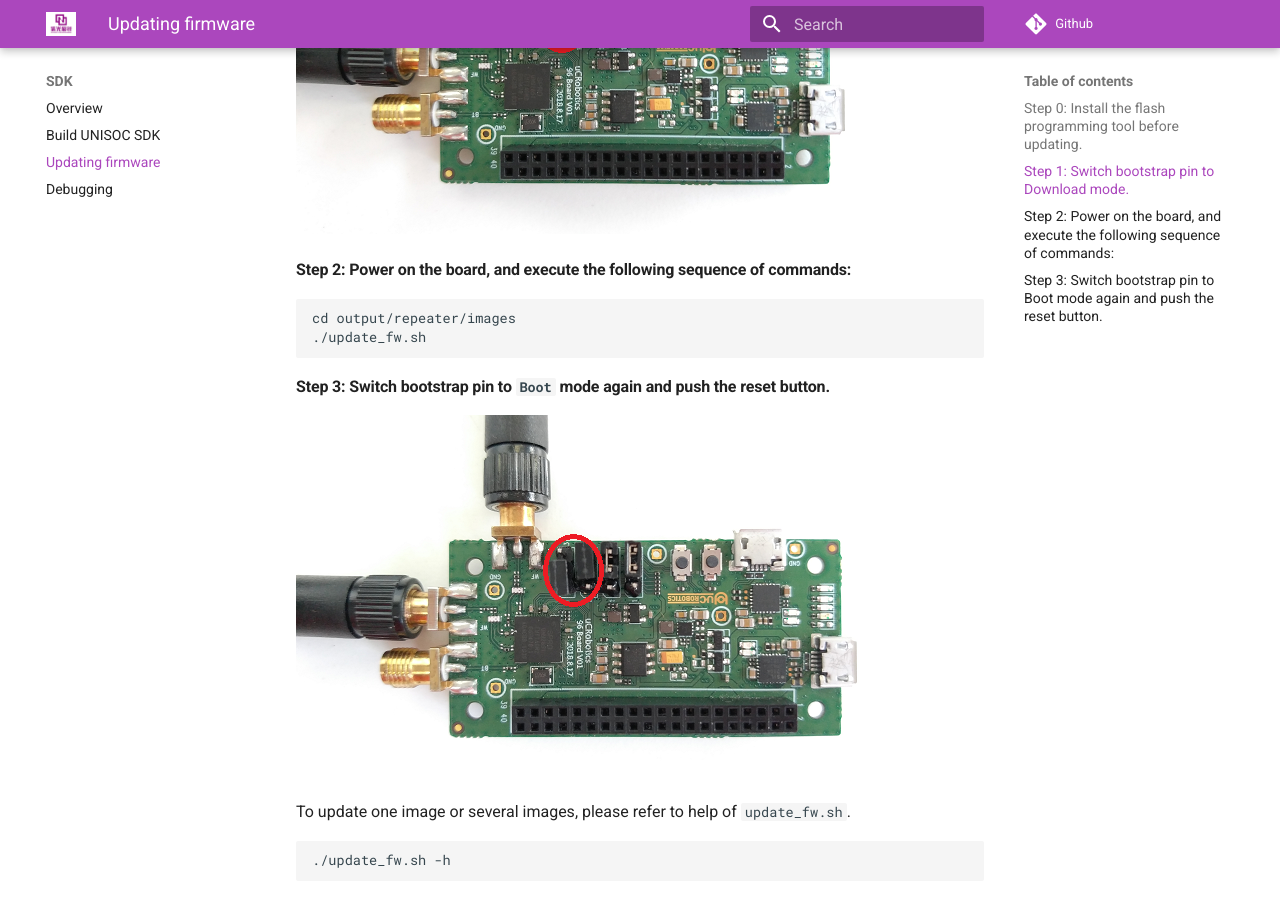
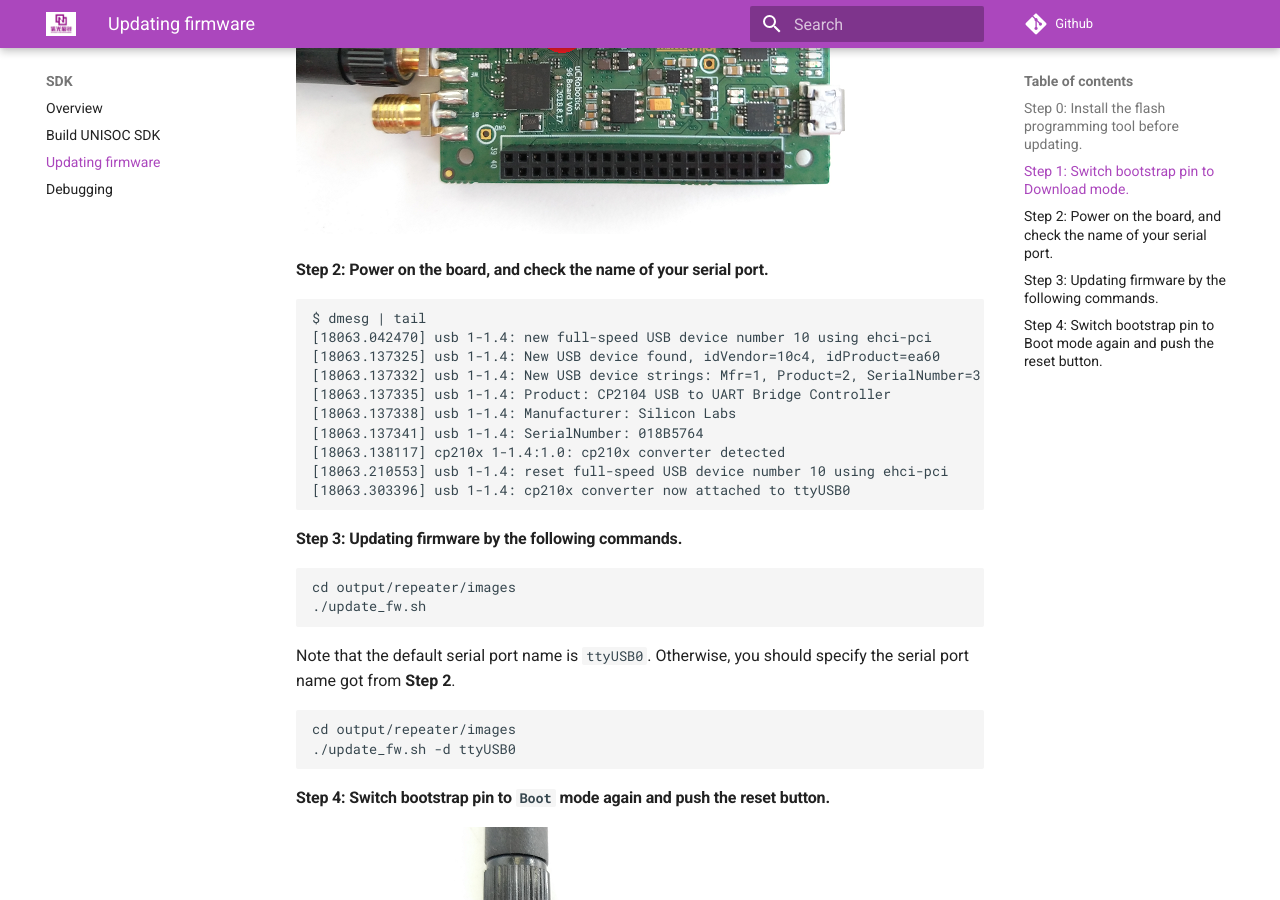
Before and after one commit to unisoc/documentation, an MkDocs documentation site: the page built from docs/sdk/update_firmware.md, in a window 1280 px wide and 900 px high, scrolled down 674 px. Built offline with MkDocs 1.6.1 and Material for MkDocs 9.7.7, drawn with Linux system fonts in a browser that asks for light colours; comment, search, counter and statistics services are not loaded.

Commit message:
sdk: update_firmware.md: update the update_firmware section
Update the update_firmware section to support specifying serial ports.

Signed-off-by: Keguang Zhang <keguang.zhang@unisoc.com>

````diff
--- a/docs/sdk/update_firmware.md
+++ b/docs/sdk/update_firmware.md
@@ -18,14 +18,35 @@ make dloader
 #### **Step 1**: Switch bootstrap pin to ```Download``` mode.
 ![Download Mode](/extras/images/download_mode.png)
 
-#### **Step 2**: Power on the board, and execute the following sequence of commands:
+#### **Step 2**: Power on the board, and check the name of your serial port.
+```shell
+$ dmesg | tail
+[18063.042470] usb 1-1.4: new full-speed USB device number 10 using ehci-pci
+[18063.137325] usb 1-1.4: New USB device found, idVendor=10c4, idProduct=ea60
+[18063.137332] usb 1-1.4: New USB device strings: Mfr=1, Product=2, SerialNumber=3
+[18063.137335] usb 1-1.4: Product: CP2104 USB to UART Bridge Controller
+[18063.137338] usb 1-1.4: Manufacturer: Silicon Labs
+[18063.137341] usb 1-1.4: SerialNumber: 018B5764
+[18063.138117] cp210x 1-1.4:1.0: cp210x converter detected
+[18063.210553] usb 1-1.4: reset full-speed USB device number 10 using ehci-pci
+[18063.303396] usb 1-1.4: cp210x converter now attached to ttyUSB0
+```
+
+#### **Step 3**: Updating firmware by the following commands.
 
 ```shell
 cd output/repeater/images
 ./update_fw.sh
 ```
+Note that the default serial port name is ```ttyUSB0```.
+Otherwise, you should specify the serial port name got from **Step 2**.
 
-#### **Step 3**: Switch bootstrap pin to ```Boot``` mode again and push the reset button.
+```shell
+cd output/repeater/images
+./update_fw.sh -d ttyUSB0
+```
+
+#### **Step 4**: Switch bootstrap pin to ```Boot``` mode again and push the reset button.
 ![Boot Mode](/extras/images/boot_mode.png)
 
 To update one image or several images, please refer to help of ```update_fw.sh```.
````
